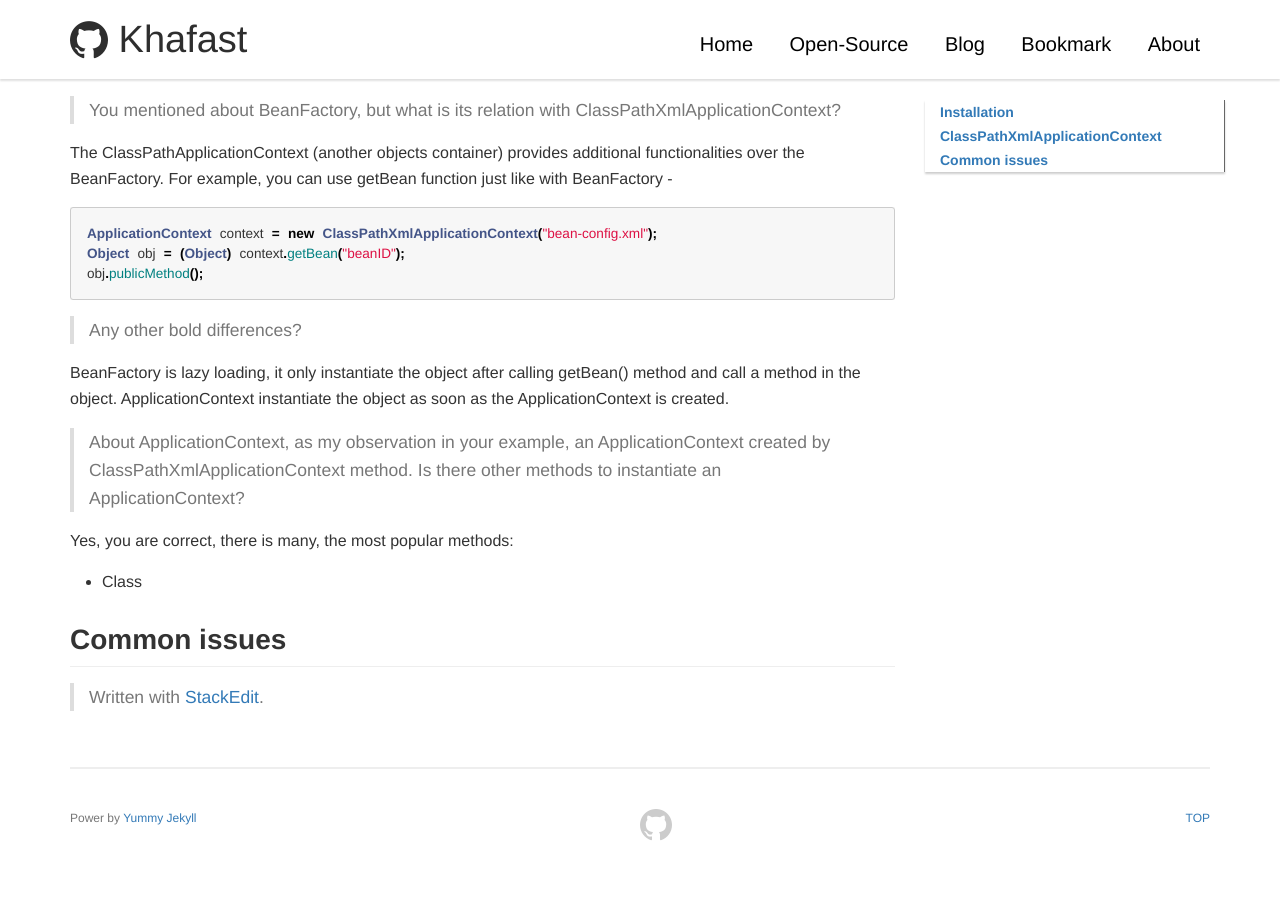
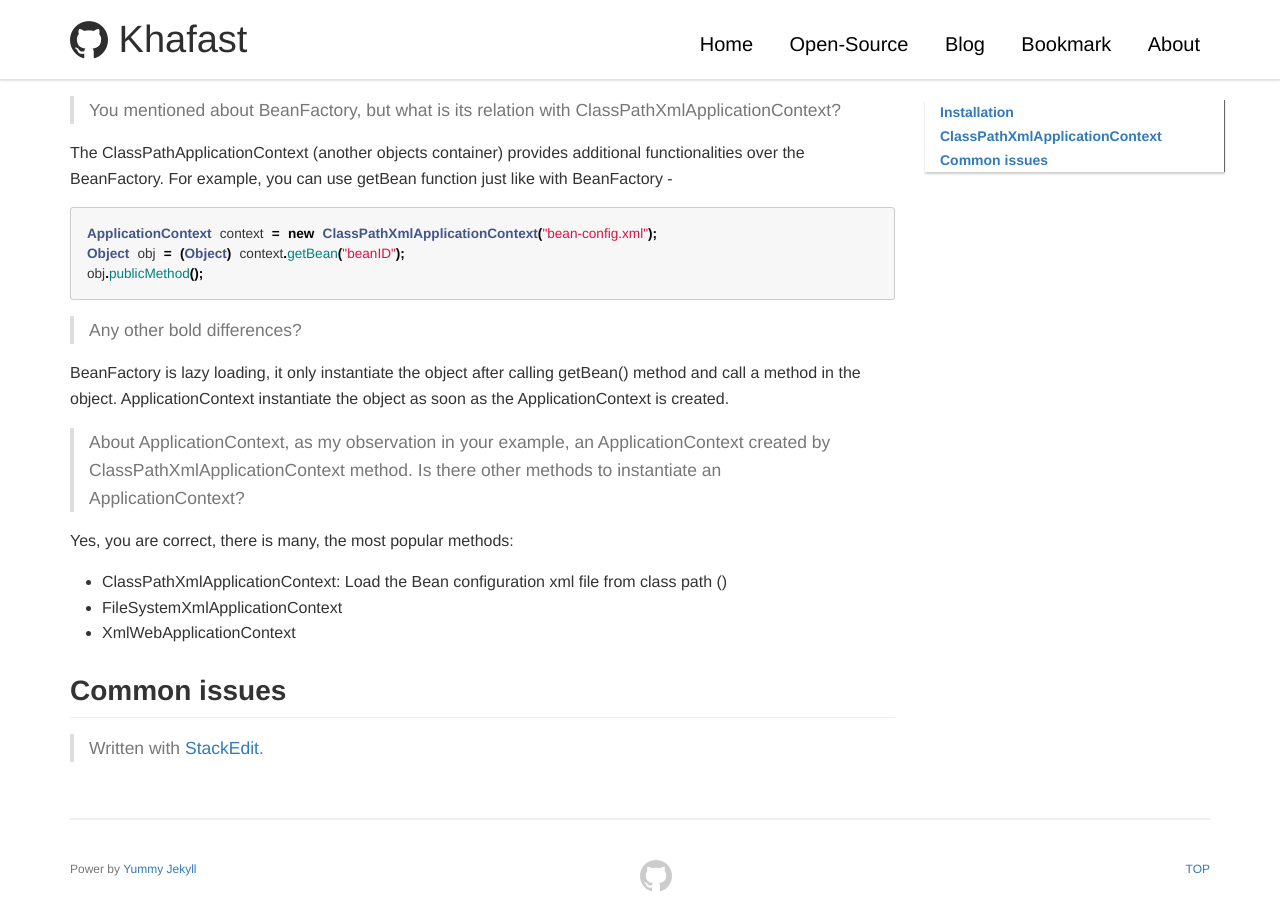
Before and after one commit to khafast/khafast.github.io, a Jekyll site: the page built from _posts/2018/2018-12-22-Overview-Java-Spring-MVC.md, in a window 1280 px wide and 900 px high, scrolled down 929 px. Built offline with Jekyll 4.4.1, drawn with Linux system fonts in a browser that asks for light colours; our own code applies the rules of GitHub Pages for plain Markdown files; comment, search, counter and statistics services are not loaded; before the commit the page ends 1778 px from its top, so only the background shows below that.

Commit message:
_posts/2018/2018-12-22-Overview-Java-Spring-MVC.md updated from https://stackedit.io/

```diff
--- a/_posts/2018/2018-12-22-Overview-Java-Spring-MVC.md
+++ b/_posts/2018/2018-12-22-Overview-Java-Spring-MVC.md
@@ -35,12 +35,14 @@ ApplicationContext instantiate the object as soon as the ApplicationContext is c
 
 Yes, you are correct, there is many, the most popular methods:
 
-- Class
+- ClassPathXmlApplicationContext: Load the Bean configuration xml file from class path ()
+- FileSystemXmlApplicationContext
+- XmlWebApplicationContext
 
 ## Common issues
 
 > Written with [StackEdit](https://stackedit.io/).
 <!--stackedit_data:
-eyJoaXN0b3J5IjpbMTM2NzE0OTE3MywtMTg2NTAzMTY0NCwtMT
+eyJoaXN0b3J5IjpbLTgzMjgxMTEwNSwtMTg2NTAzMTY0NCwtMT
 E5NjcxNDczNiwtODYwNTcwMDg3LDE0Njk3Mjc5MDhdfQ==
 -->
```
